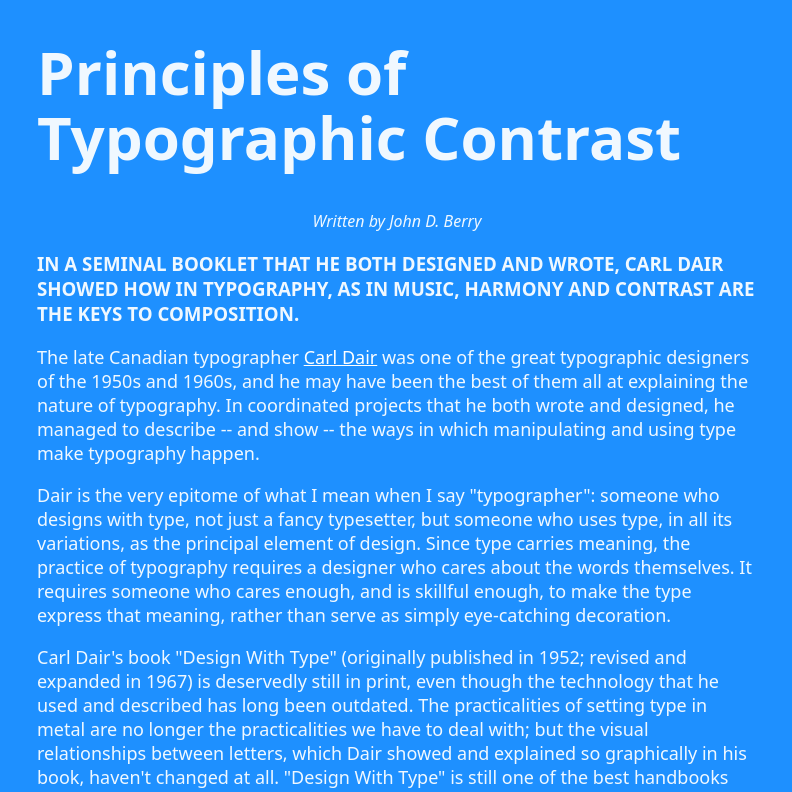
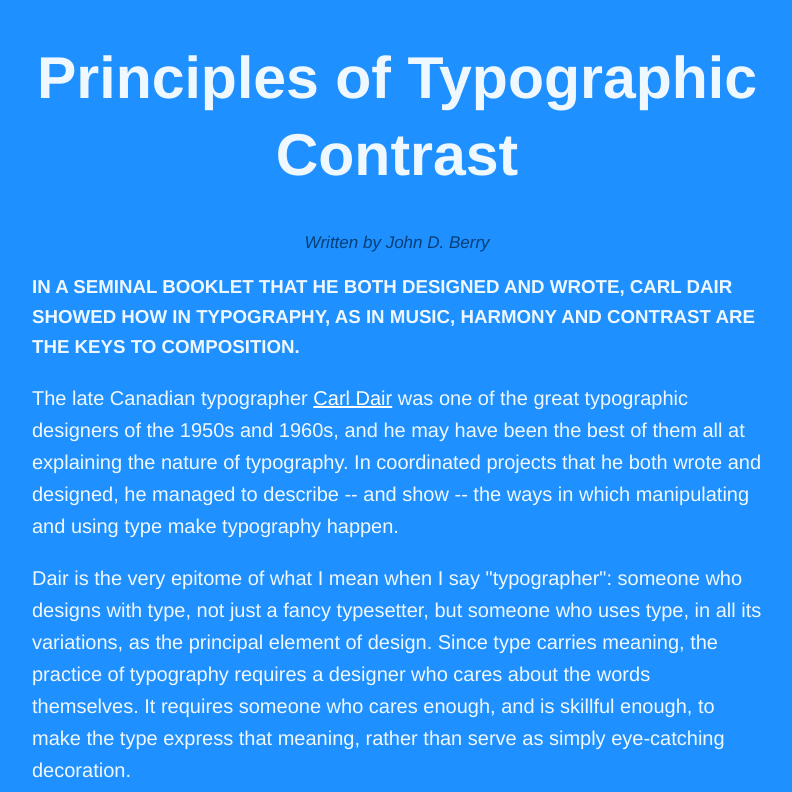
Before and after one commit to Msalles2004/seven-principles., a plain HTML site: page index.html in a window 1280 px wide. Shown: the top 792 px of the page, without its empty margins (243-1035 px from the left). Drawn offline with Linux system fonts and the light colour scheme.

Commit message:
New updated files

```diff
--- a/index.html
+++ b/index.html
@@ -1,11 +1,10 @@
-<!-- STYLES -->
+<!-- INDEX -->
 
 <!DOCTYPE html>
 
 <head>
     <title>Seven Principles of Typographic Contrast</title>
     <link rel="stylesheet" href="styles.css">
-    <meta name="viewport" content="width=device-width, initial-scale=1.0">
 </head>
 
 <body>
--- a/styles.css
+++ b/styles.css
@@ -3,25 +3,38 @@
 body {
     background-color: dodgerblue;
     color: aliceblue;
-    max-width: 720px;
+    max-width: 730px;
     margin-left: auto;
     margin-right: auto;
-    font-family: "IBM Plex Sans", system-ui;
+    font-family: Helvetica
 }
 
 h1 {
-    font-size: 60px;
-    line-height: 65px;
+    font-size: 59px;
+    line-height: 77px;
     letter-spacing: 0px;
+    text-align: center;
+    display: block;
+}
+
+em {
+    font-size: 17px;
+    color: rgb(6, 63, 120);
 }
 
 h3{
     text-transform: uppercase;
     list-style-type: disc;
+    font-weight: bold;
+    line-height: 1.6;
 }
 
 p {
-    font-size: 18px;
+    font-size: 20px;
+    font-weight: lighter;
+    letter-spacing: 0px;
+    line-height: 1.6;
+
 }
 
 a {
@@ -36,5 +49,11 @@ a:hover {
 .center-style {
     display: block;
     text-align: center;
+}
 
+ul {
+    font-size: 18px;
+    letter-spacing: 0px;
+    line-height: 1.6;
+    font-weight: lighter;
 }
```
